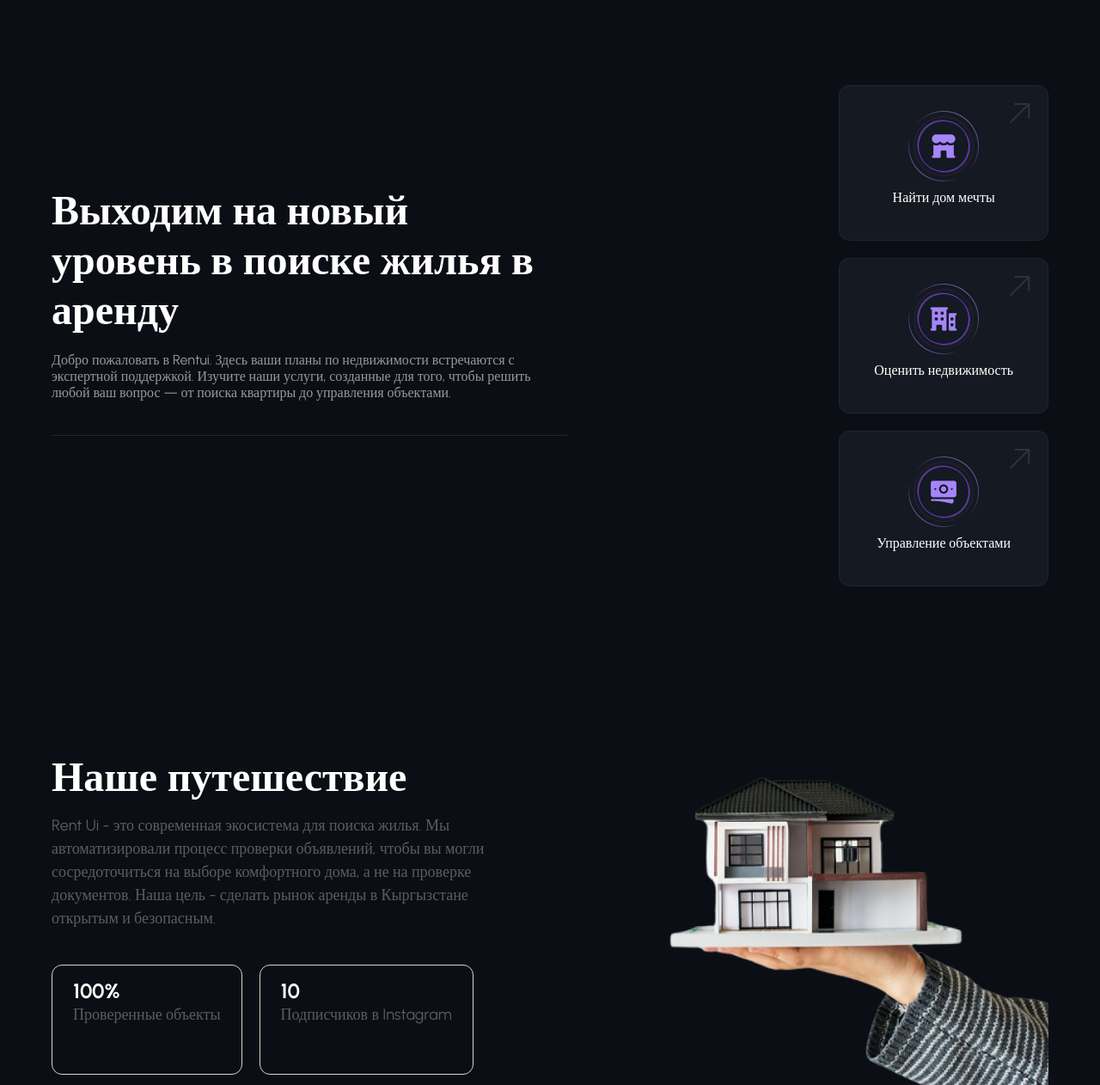
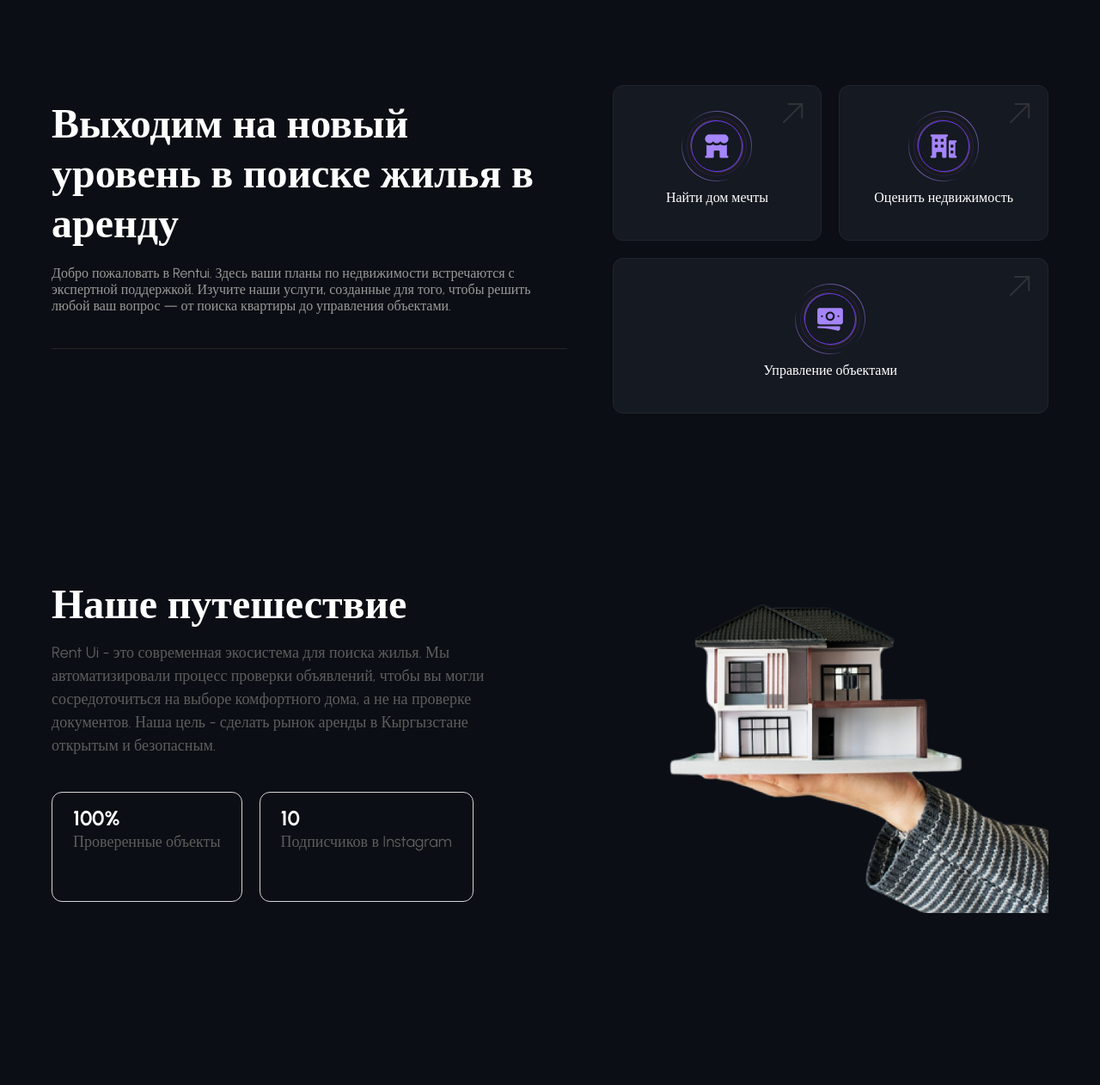
Before and after one commit to a1tvv/rentui.kg, a Django app: page /about/ in a window 1280 px wide. Shown: the part 71-1333 px from the top of the page at 86% size. Run offline with Django 5.2, Linux system fonts and the light colour scheme; some web fonts are replaced.

Commit message:
fix grid /about.css

```diff
--- a/static/css/about.css
+++ b/static/css/about.css
@@ -111,8 +111,13 @@ main {
 
 .services-grid {
     display: grid;
-    grid-template-columns: 1fr;
+    grid-template-columns: repeat(2, minmax(0, 1fr));
     gap: 20px;
+}
+
+/* Третья карточка занимает всю ширину второго ряда, как на странице контактов. */
+.service-card:nth-child(3) {
+    grid-column: 1 / -1;
 }
 
 .service-card {
@@ -278,6 +283,10 @@ main {
         grid-template-columns: 1fr;
     }
 
+    .service-card:nth-child(3) {
+        grid-column: auto;
+    }
+
     .values-grid-item:nth-child(odd) {
         border-right: none;
     }
```
